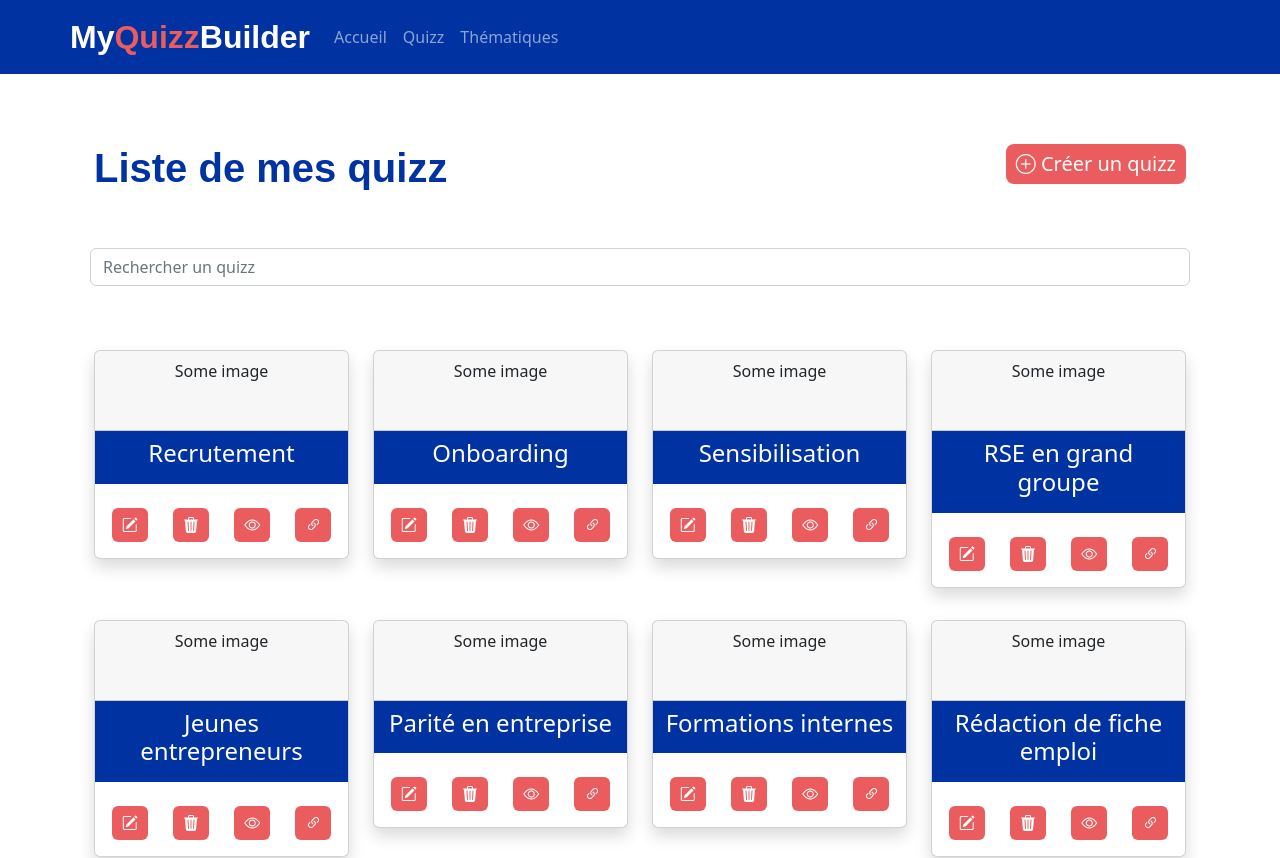
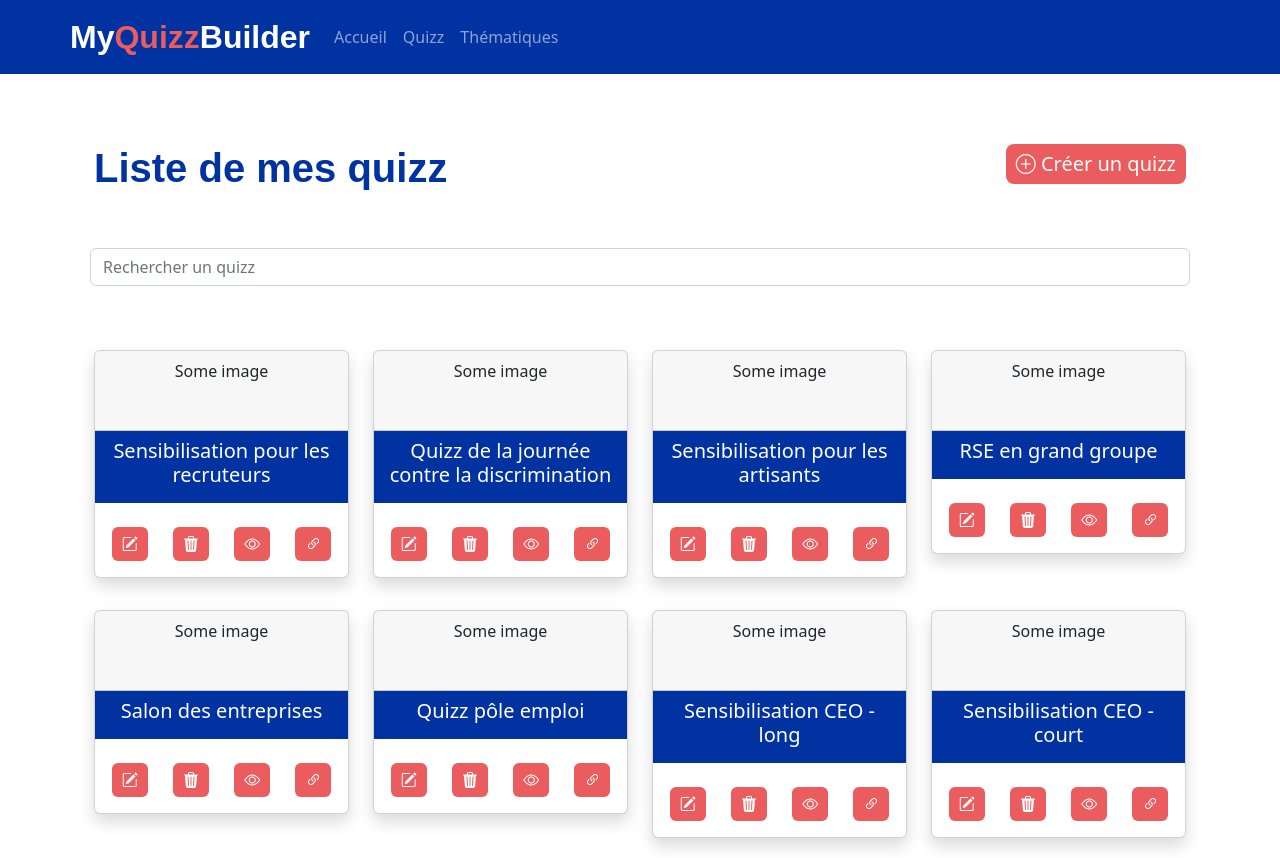
Before and after one commit to JulietteMadi/MyQuizzBuilder-front, a Vue app: page /quizz in a window 1280 px wide. Shown: the top 858 px of the page. Built offline with nearby package versions, Linux system fonts and the light colour scheme; a web font is replaced by a local one.

Commit message:
style: some cosmetic changes

```diff
--- a/src/components/HomePage.vue
+++ b/src/components/HomePage.vue
@@ -35,13 +35,13 @@
         <h2>Mes derniers quizz</h2>
         <div class="text-center">
             <div class="row g-3">
-                <div class=" col-12 col-sm-6 col-md-3" v-for="quizz in favQuizz">
+                <div class=" col-12 col-sm-6 col-lg-3" v-for="quizz in favQuizz">
                     <div class="card shadow">
                         <div class="card-header" style="height: 5rem;">
                             Some image
                         </div>
                         <div class="red-background p-2">
-                            <h4 class="text-white">{{ quizz.name }}</h4>
+                            <h5 class="text-white">{{ quizz.name }}</h5>
                         </div>
                         <div class="p-3 row">
                             <div class="col d-flex justify-content-center p-0">
@@ -82,13 +82,13 @@
         <h2>Mes derniers thèmes</h2>
         <div class="text-center">
             <div class="row g-3">
-                <div class="col-12 col-sm-6 col-md-3" v-for="topic in favTopics">
+                <div class="col-12 col-sm-6 col-lg-3" v-for="topic in favTopics">
                     <div class="card shadow">
                         <div class="card-header" style="height: 5rem;">
                             Some image
                         </div>
                         <div class="blue-background p-2">
-                            <h4 class="text-white">{{ topic.name }}</h4>
+                            <h5 class="text-white">{{ topic.name }}</h5>
                         </div>
                         <div class="p-3 row">
                             <div class="col d-flex justify-content-center p-0">
@@ -127,7 +127,7 @@
     <!-- My profile -->
     <section class="my-5">
         <h2>Mon profil</h2>
-        <div class="px-4 text-center">
+        <div class="px-4">
             <div class="row gx-5">
                 <div class="col">
                     <div class="p-3 border bg-light">Custom column padding</div>
--- a/src/components/quizz/CreateQuizz.vue
+++ b/src/components/quizz/CreateQuizz.vue
@@ -5,12 +5,12 @@
             <!-- Form header -->
             <div class="row">
                 <div class="col-12 col-md-8">
-                    <label for="name" class="fs-5">Nom du Quizz</label>
+                    <label for="name" class="fs-5 mt-2">Nom du Quizz</label>
                     <input name="name" id="name" type="text" maxlength="255" class="form-control"
                         placeholder="Ex : recrutement" v-model="quizz.name">
                 </div>
                 <div class="col-12 col-md-4">
-                    <label for="image" class="fs-5">Illustration du quizz</label>
+                    <label for="image" class="fs-5 mt-2">Illustration du quizz</label>
                     <input class="form-control" type="file" id="image">
                 </div>
                 <div class="col-12 my-4">
@@ -64,7 +64,7 @@
                                 <div class="col-12">
                                     <h3>Proposez 4 réponses puis cochez la ou les bonne(s) réponse(s) :</h3>
                                 </div>
-                                <div class="col-6" v-for="(answer, i) of question.answers">
+                                <div class="col-12 col-md-6" v-for="(answer, i) of question.answers">
                                     <label :for="`answer${i}`">
                                         Réponse {{ i + 1 }}
                                     </label>
@@ -82,7 +82,9 @@
                             </div>
 
                             <div>
-                                <label :for="`answerDescription${index}`" class="form-label">Description</label>
+                                <label :for="`answerDescription${index}`" class="form-label mt-5">
+                                    <h3>Description de la ou les bonne(s) réponse(s)</h3>
+                                </label>
                                 <textarea class="form-control" :id="`answerDescription${index}`"
                                     :name="`answerDescription${index}`" rows="5"></textarea>
                             </div>
@@ -102,7 +104,7 @@
     <!-- Register new quizz button-->
     <div class="align-items-end flex-column row mb-5">
         <RouterLink to="/quizz">
-            <button class="btn primary-button mt-2 col-12 col-md-3" type="submit">
+            <button class="btn primary-button mt-2 col-12 col-md-3" type="submit" :disabled="quizz.questions.length < 5">
                 <i class="bi bi-plus-circle me-3"></i>
                 Créer un quizz
             </button>
--- a/src/components/quizz/QuizzList.vue
+++ b/src/components/quizz/QuizzList.vue
@@ -19,13 +19,13 @@
 
     <!-- Quizz list -->
     <div class="row my-5 mx-auto text-center">
-        <div class=" col-12 col-sm-6 col-md-3 py-3" v-for="quizz in filteredQuizz">
+        <div class=" col-12 col-sm-6 col-md-4 col-lg-3 py-3" v-for="quizz in filteredQuizz">
             <div class="card shadow">
                 <div class="card-header" style="height: 5rem;">
                     Some image
                 </div>
                 <div class="blue-background p-2">
-                    <h4 class="text-white">{{ quizz.name }}</h4>
+                    <h5 class="text-white">{{ quizz.name }}</h5>
                 </div>
                 <div class="p-3 row">
                     <div class="col d-flex justify-content-center p-0">
@@ -61,15 +61,15 @@ export default {
     data() {
         return {
             allQuizz: [
-                { id: 1, name: "Recrutement" },
-                { id: 2, name: "Onboarding" },
-                { id: 3, name: "Sensibilisation" },
+                { id: 1, name: "Sensibilisation pour les recruteurs" },
+                { id: 2, name: "Quizz de la journée contre la discrimination" },
+                { id: 3, name: "Sensibilisation pour les artisants" },
                 { id: 4, name: "RSE en grand groupe" },
-                { id: 5, name: "Jeunes entrepreneurs" },
-                { id: 6, name: "Parité en entreprise" },
-                { id: 7, name: "Formations internes" },
-                { id: 8, name: "Rédaction de fiche emploi" },
-                { id: 9, name: "Sélectionner les CV" }
+                { id: 5, name: "Salon des entreprises" },
+                { id: 6, name: "Quizz pôle emploi" },
+                { id: 7, name: "Sensibilisation CEO - long" },
+                { id: 8, name: "Sensibilisation CEO - court" },
+                { id: 9, name: "Quizz intégration collaborateur" }
             ],
             searchQuizz: ""
         }
--- a/src/components/topics/TopicsList.vue
+++ b/src/components/topics/TopicsList.vue
@@ -12,7 +12,7 @@
                 </button>
             </RouterLink>
         </div>
-        <div class="col-12 px-2">
+        <div class="col-12 p-2 mt-2">
             <input type="text" class="form-control" id="searchTopic" placeholder="Rechercher un thème"
                 v-model="searchTopic">
         </div>
@@ -20,13 +20,13 @@
 
     <!-- TopicList -->
     <div class="row my-5 mx-auto text-center">
-        <div class=" col-12 col-sm-6 col-md-3 py-3" v-for="topic in allTopics">
+        <div class=" col-12 col-sm-6 col-md-4 col-lg-3 py-3" v-for="topic in filteredTopics">
             <div class="card shadow">
                 <div class="card-header" style="height: 5rem;">
                     Some image
                 </div>
                 <div class="red-background p-2">
-                    <h4 class="text-white">{{ topic.name }}</h4>
+                    <h5 class="text-white">{{ topic.name }}</h5>
                 </div>
                 <div class="p-3 row">
                     <div class="col d-flex justify-content-center p-0">
@@ -83,7 +83,7 @@ export default {
     },
 
     computed: {
-        filteredTopic() {
+        filteredTopics() {
             const search = this.searchTopic.toLowerCase();
             if (!search) {
                 return this.allTopics;
```
